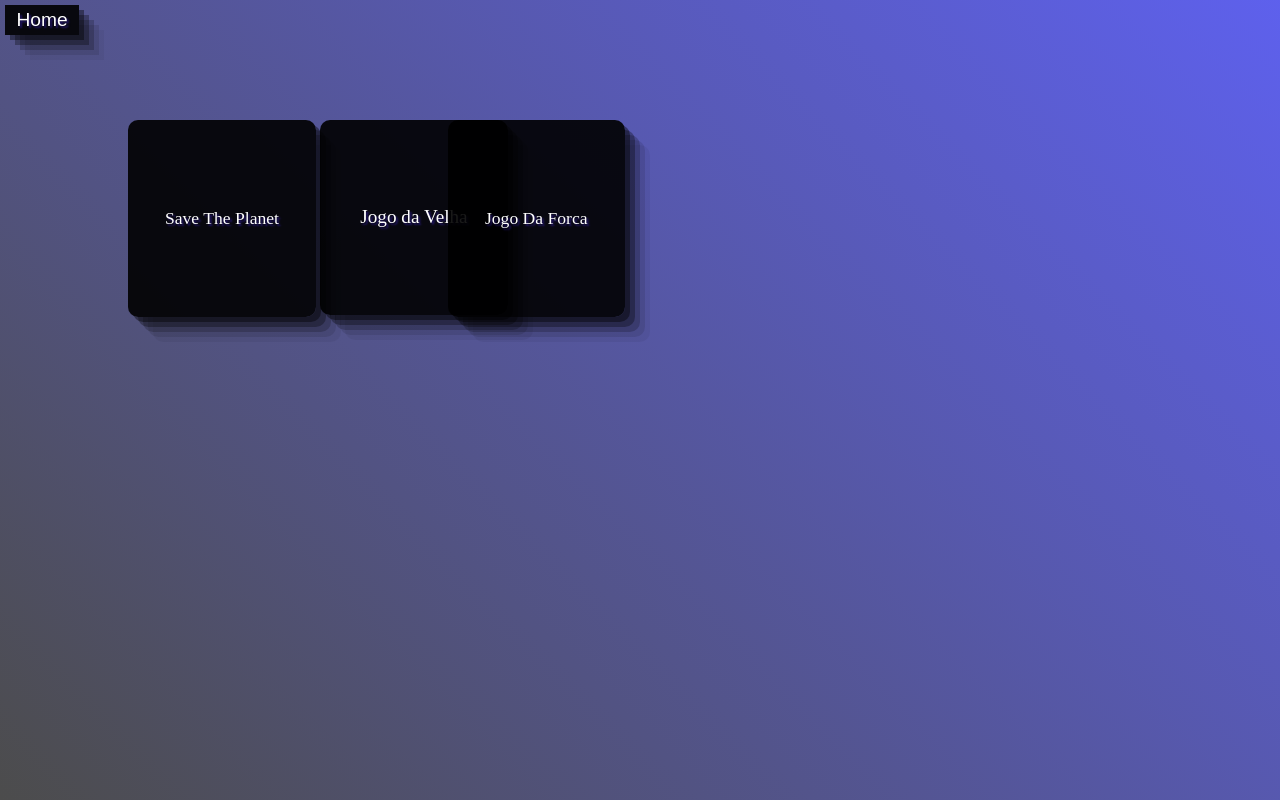
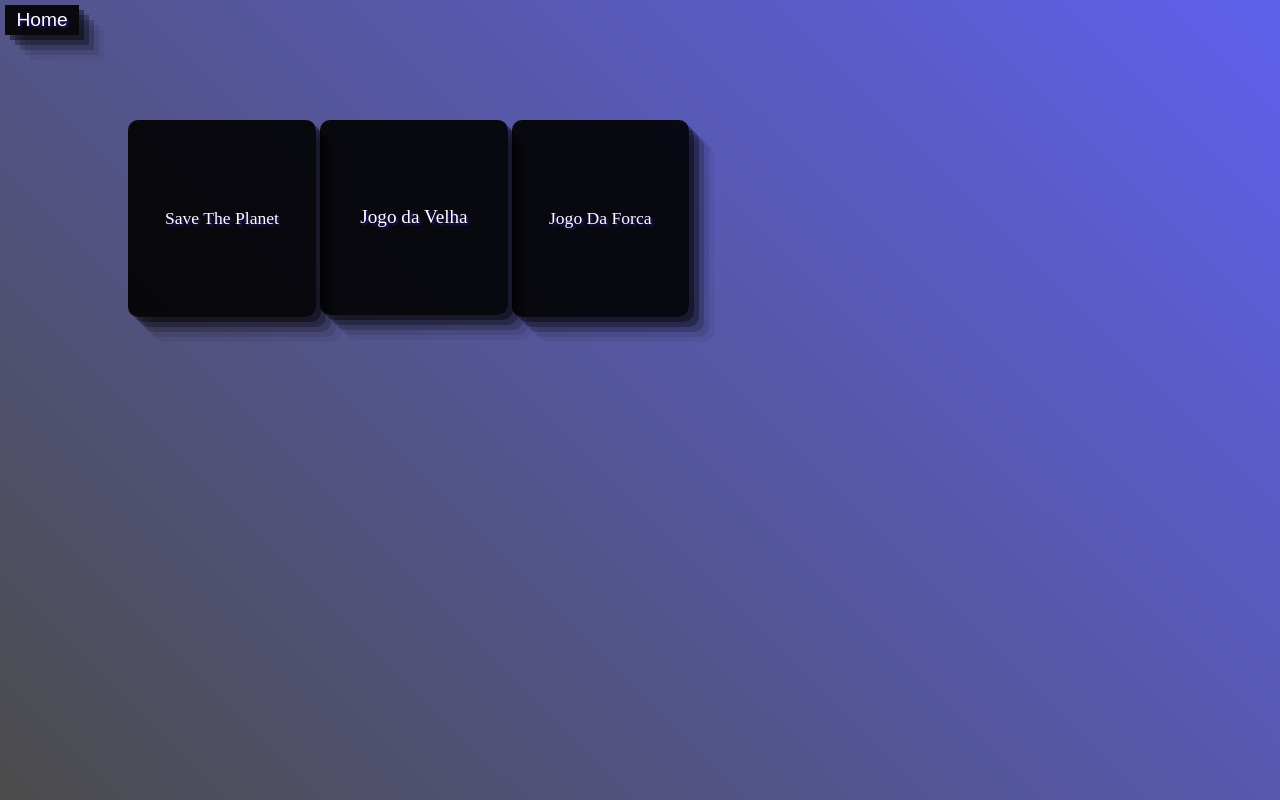
Before and after one commit to PsycoCrazy/Login, a PHP site: page /Funcionamento/Jogos/Jogos.php in a window 1280 px wide. Run offline with PHP 8.4, Linux system fonts and the light colour scheme.

Commit message:
Alteracoes

```diff
--- a/Funcionamento/Jogos/Jogos.css
+++ b/Funcionamento/Jogos/Jogos.css
@@ -57,7 +57,7 @@
     cursor: pointer;
     border-radius: 10px;
     text-decoration: none;
-    left: 35%;
+    left: 40%;
     top: 15%;
 }
 
```
